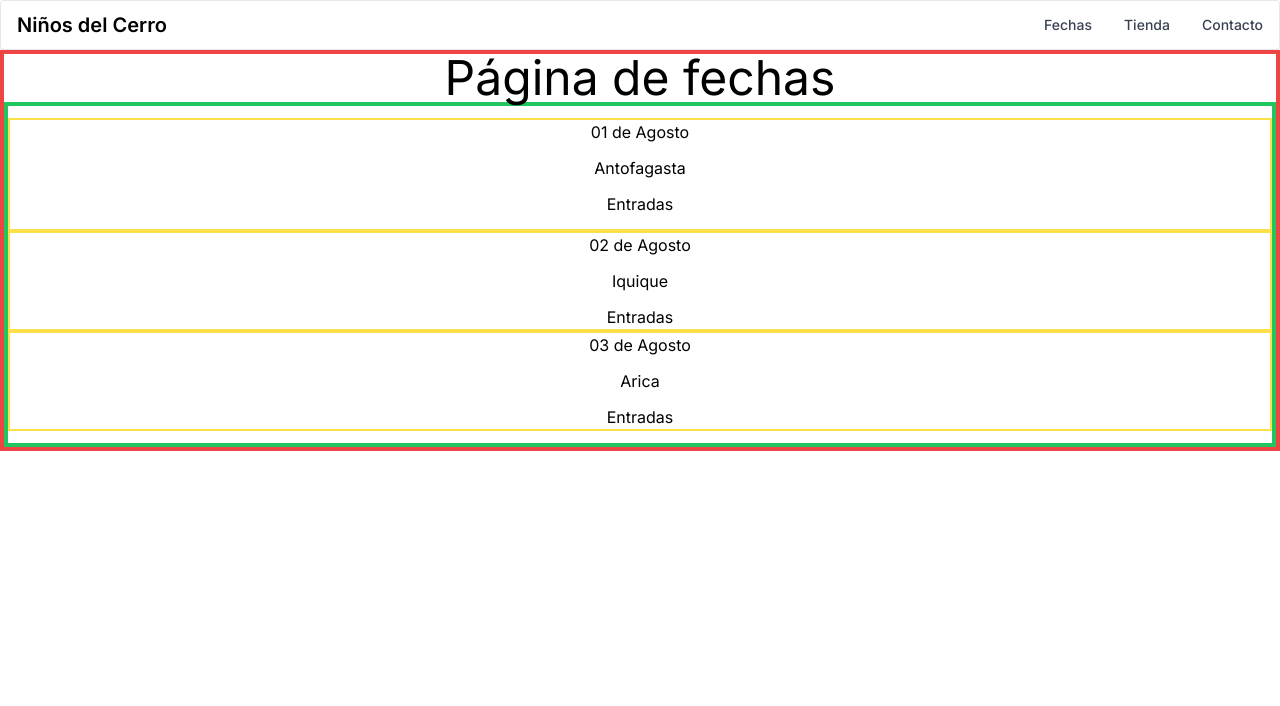
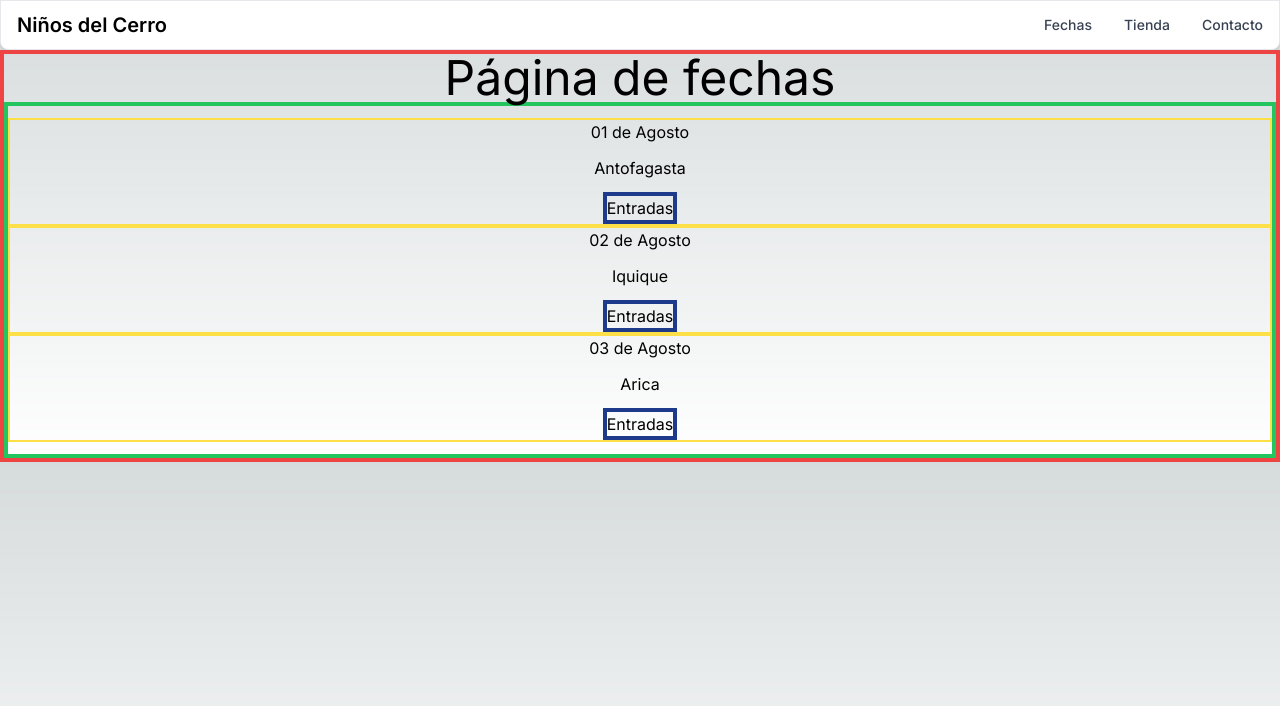
Before and after one commit to fVillaSymmes/NDC-Ecommerce, a Next.js app: page /fechas in a window 1280 px wide. Shown: the top 706 px of the page. Built offline with nearby package versions, Linux system fonts and the light colour scheme.

Commit message:
correcciones a página de fechas, se reactiva el css global y al navbar

```diff
--- a/src/app/(general)/fechas/page.tsx
+++ b/src/app/(general)/fechas/page.tsx
@@ -6,18 +6,23 @@ export default function Fechas() {
         <li className='flex flex-col items-center gap-y-3 border-2 border-yellow-300'>
           <h2>01 de Agosto</h2>
           <p>Antofagasta</p>
-          <button>Entradas</button>
-          <hr />
+          <button className='rounded-none border-4 border-blue-900'>
+            Entradas
+          </button>
         </li>
         <li className='flex flex-col items-center gap-y-3 border-2 border-yellow-300'>
           <h2>02 de Agosto</h2>
           <p>Iquique</p>
-          <button>Entradas</button>
+          <button className='rounded-none border-4 border-blue-900'>
+            Entradas
+          </button>
         </li>
         <li className='flex flex-col items-center gap-y-3 border-2 border-yellow-300'>
           <h2>03 de Agosto</h2>
           <p>Arica</p>
-          <button>Entradas</button>
+          <button className='rounded-none border-4 border-blue-900'>
+            Entradas
+          </button>
         </li>
       </ul>
     </main>
--- a/src/app/globals.css
+++ b/src/app/globals.css
@@ -2,13 +2,13 @@
 @tailwind components;
 @tailwind utilities;
 
-/* :root {
+:root {
   --foreground-rgb: 0, 0, 0;
   --background-start-rgb: 214, 219, 220;
   --background-end-rgb: 255, 255, 255;
 }
 
-@media (prefers-color-scheme: light) {
+@media (prefers-color-scheme: dark) {
   :root {
     --foreground-rgb: 255, 255, 255;
     --background-start-rgb: 0, 0, 0;
@@ -30,4 +30,4 @@ body {
   .text-balance {
     text-wrap: balance;
   }
-} */
+}
--- a/src/components/navbar/Navbar.tsx
+++ b/src/components/navbar/Navbar.tsx
@@ -1,5 +1,6 @@
 import { NavbarMenuItems } from '../navbarMenuItems/NavbarMenuItems'
 import { NavbarBurgerMenu } from '../navbarBurgerMenu/NavbarBurgerMenu'
+import Link from 'next/link'
 
 const navItems = [
   { text: 'Fechas', url: '/fechas' },
@@ -9,16 +10,17 @@ const navItems = [
 
 export const Navbar = () => {
   return (
-    <nav className='rounded border border-gray-200 bg-white px-2 py-2.5 shadow sm:px-4 dark:border-gray-700 dark:bg-gray-800'>
+    <nav className='rounded-b-lg border border-gray-200 bg-white px-2 py-2.5 shadow sm:px-4 dark:border-gray-700 dark:bg-gray-800'>
       <div className='container mx-auto flex flex-wrap items-center justify-between'>
-        <a
+        <Link
           href='/'
           className='flex items-center'
         >
           <span className='self-center whitespace-nowrap text-xl font-semibold dark:text-white'>
             Niños del Cerro
           </span>
-        </a>
+          {/* Cuando se llega a una página con ascensor a través del Navbar, se corre este span que dice "Niños del cerro" */}
+        </Link>
 
         <NavbarBurgerMenu>
           {navItems.map((navItem) => (
```
